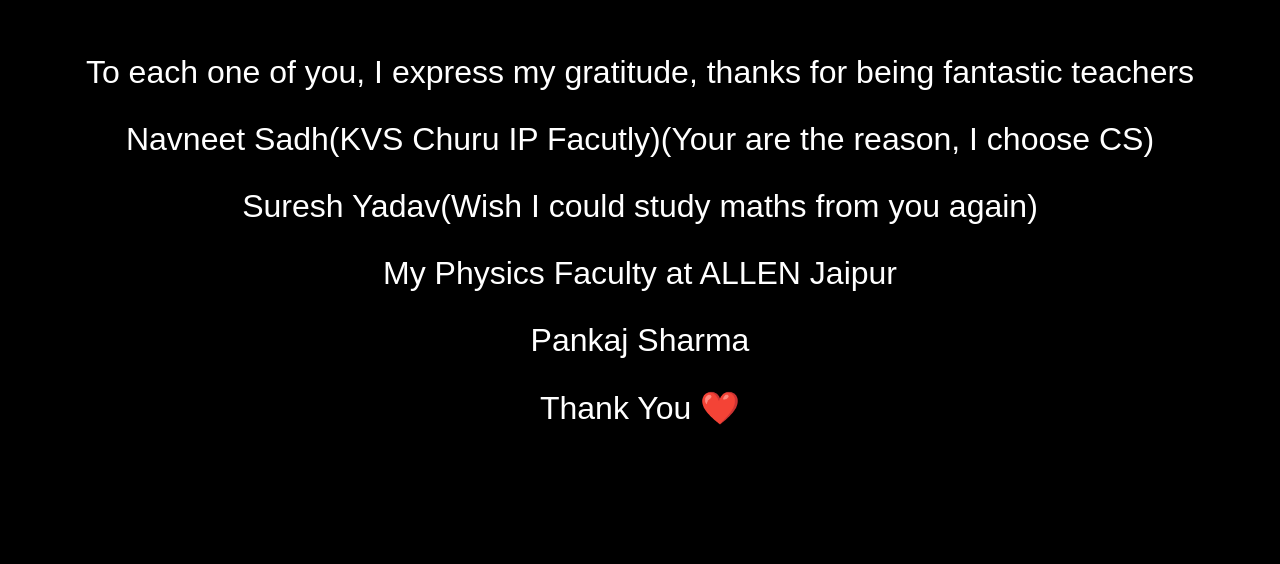
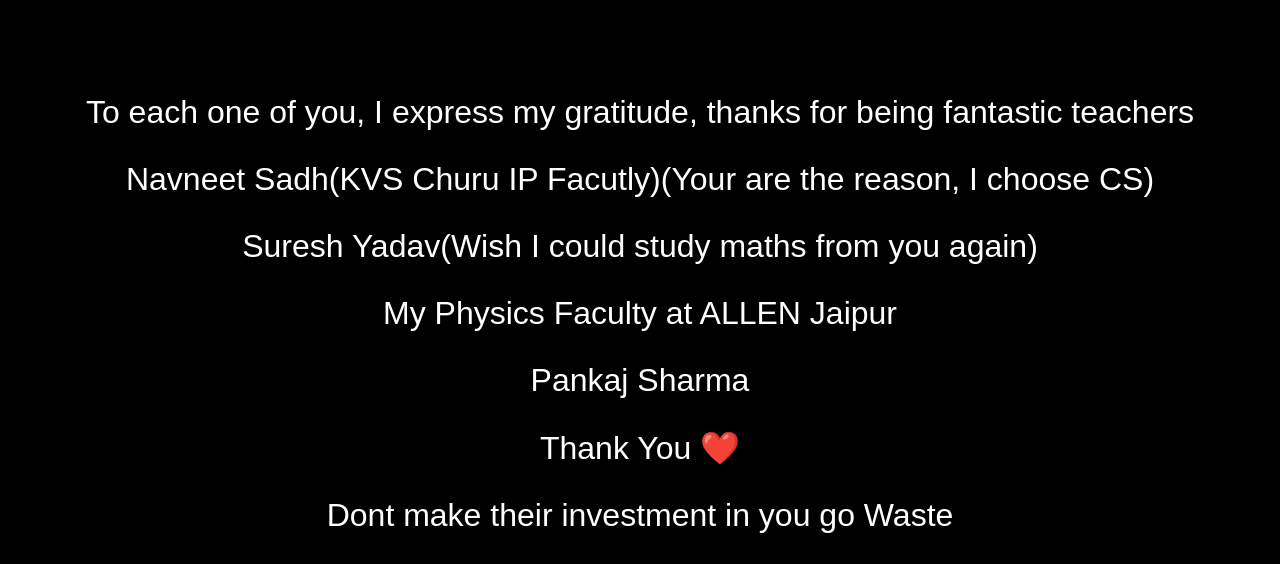
Before and after one commit to via-lact/gratitude, a plain HTML site: page index.html in a window 1280 px wide. Shown: the part 236-800 px from the top of the page. Drawn offline with Linux system fonts and the light colour scheme.

Commit message:
Update index.html

```diff
--- a/index.html
+++ b/index.html
@@ -60,6 +60,7 @@ body{
         <div class="name">My Physics Faculty at ALLEN Jaipur</div>
         <div class="name">Pankaj Sharma</div>
         <div class="name">Thank You ❤️</div>
+        <div class="name"> Dont make their investment in you go Waste</div>
     </div>
 </div>
 
```
